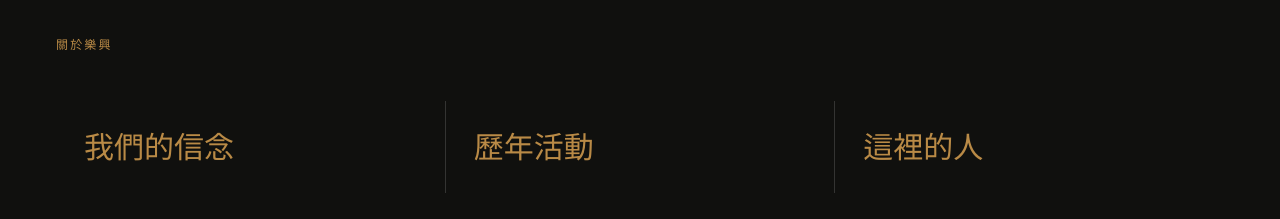
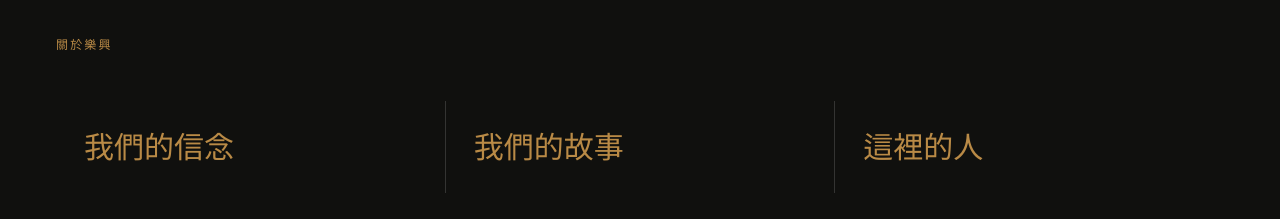
Before and after one commit to pmmtaiwan/pmm-website, a Next.js app: page /zh in a window 1280 px wide. Shown: the part 1100-1319 px from the top of the page. Built offline with nearby package versions, Linux system fonts and the light colour scheme.

Commit message:
Link Chinese homepage to Our Story

```diff
--- a/app/zh/page.tsx
+++ b/app/zh/page.tsx
@@ -38,8 +38,8 @@ export default function ChineseHomePage() {
               href: "/zh/convictions"
             },
             {
-              title: "歷年活動",
-              href: "/zh/archive"
+              title: "我們的故事",
+              href: "/zh/our-story"
             },
             {
               title: "這裡的人",
```
